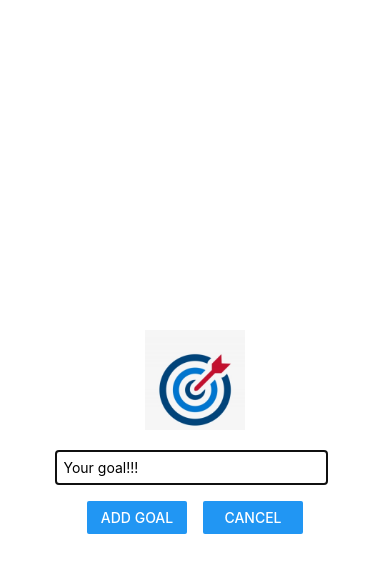
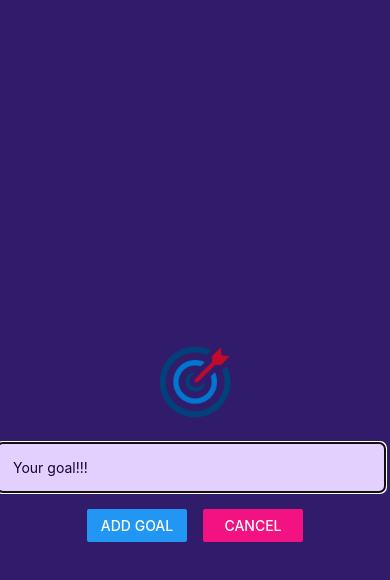
Before and after one commit to OverNovik/GOALS-APP, a React Native app: screen / in a window 390 px wide. Both pictures are taken after a click on the button "ADD NEW GOAL". Shown: the top 580 px of the page. Built offline with nearby package versions, Linux system fonts and the light colour scheme.

Commit message:
added styles to components and status bar

```diff
--- a/App.js
+++ b/App.js
@@ -1,7 +1,8 @@
 import React, { useState } from "react";
-import { Button, FlatList, StyleSheet, Text, View } from "react-native";
+import { Button, FlatList, StyleSheet, View } from "react-native";
 import GoalInput from "./components/GoalInput";
 import GoalItem from "./components/GoalItem";
+import { StatusBar } from "expo-status-bar";
 
 export default function App() {
   const [modalIsVisible, setModalIsVisible] = useState(false);
@@ -25,10 +26,12 @@
     });
 
   return (
+    <>
+      <StatusBar style="light" />
       <View style={styles.appContainer}>
         <Button
           title="Add new Goal"
-        color="#5e0acc"
+          color="#a065ec"
           onPress={startAddGoalHandler}
         />
         {modalIsVisible && (
@@ -39,7 +42,6 @@
           />
         )}
         <View style={styles.goalsContainer}>
-        <Text>List of goals...</Text>
           <FlatList
             data={goals}
             alwaysBounceVertical={false}
@@ -58,6 +60,7 @@
           />
         </View>
       </View>
+    </>
   );
 }
 
--- a/app.json
+++ b/app.json
@@ -6,6 +6,7 @@
     "orientation": "portrait",
     "icon": "./assets/icon.png",
     "userInterfaceStyle": "light",
+    "backgroundColor": "#1e085a",
     "splash": {
       "image": "./assets/splash.png",
       "resizeMode": "contain",
--- a/components/GoalInput.js
+++ b/components/GoalInput.js
@@ -26,7 +26,7 @@
             <Button title="Add Goal" onPress={addGoalHandler} />
           </View>
           <View style={styles.button}>
-            <Button title="Cancel" onPress={props.onCancel} />
+            <Button title="Cancel" onPress={props.onCancel} color="#f31282" />
           </View>
         </View>
       </View>
@@ -41,6 +41,7 @@
     flex: 1,
     justifyContent: "center",
     alignItems: "center",
+    backgroundColor: "#311b6b",
   },
   image: {
     width: 100,
@@ -49,10 +50,13 @@
   },
   textInput: {
     borderWidth: 1,
-    borderColor: "#cccccc",
-    width: "70%",
+    borderColor: "#e4d0ff",
+    backgroundColor: "#e4d0ff",
+    color: "#120438",
+    width: "100%",
     marginRight: 8,
-    padding: 8,
+    padding: 16,
+    borderRadius: 6,
   },
   buttonContainer: {
     marginTop: 16,
```
Also changed, not shown: assets/images/goal.png. Lines whose indentation alone changed are shown as unchanged.
